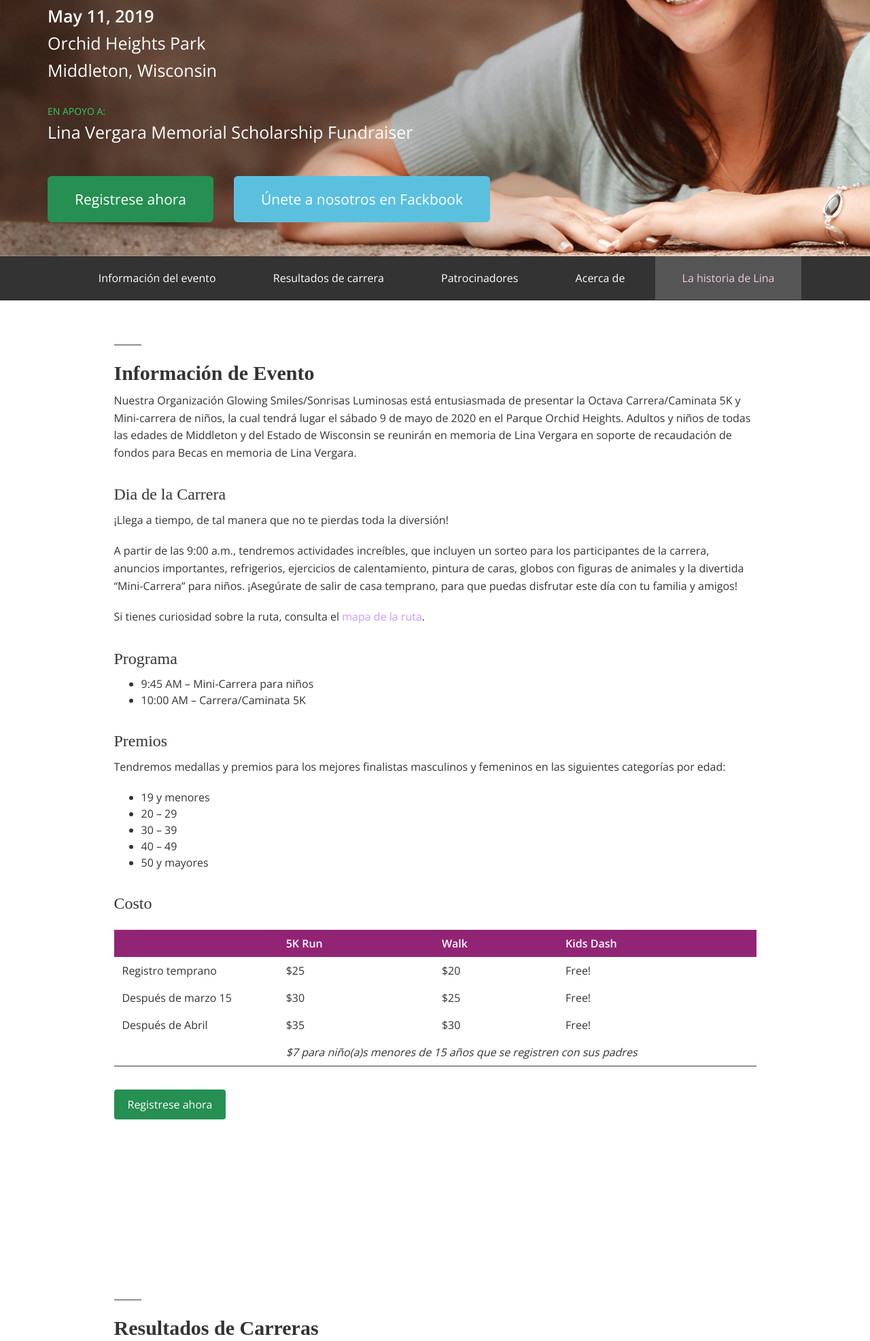
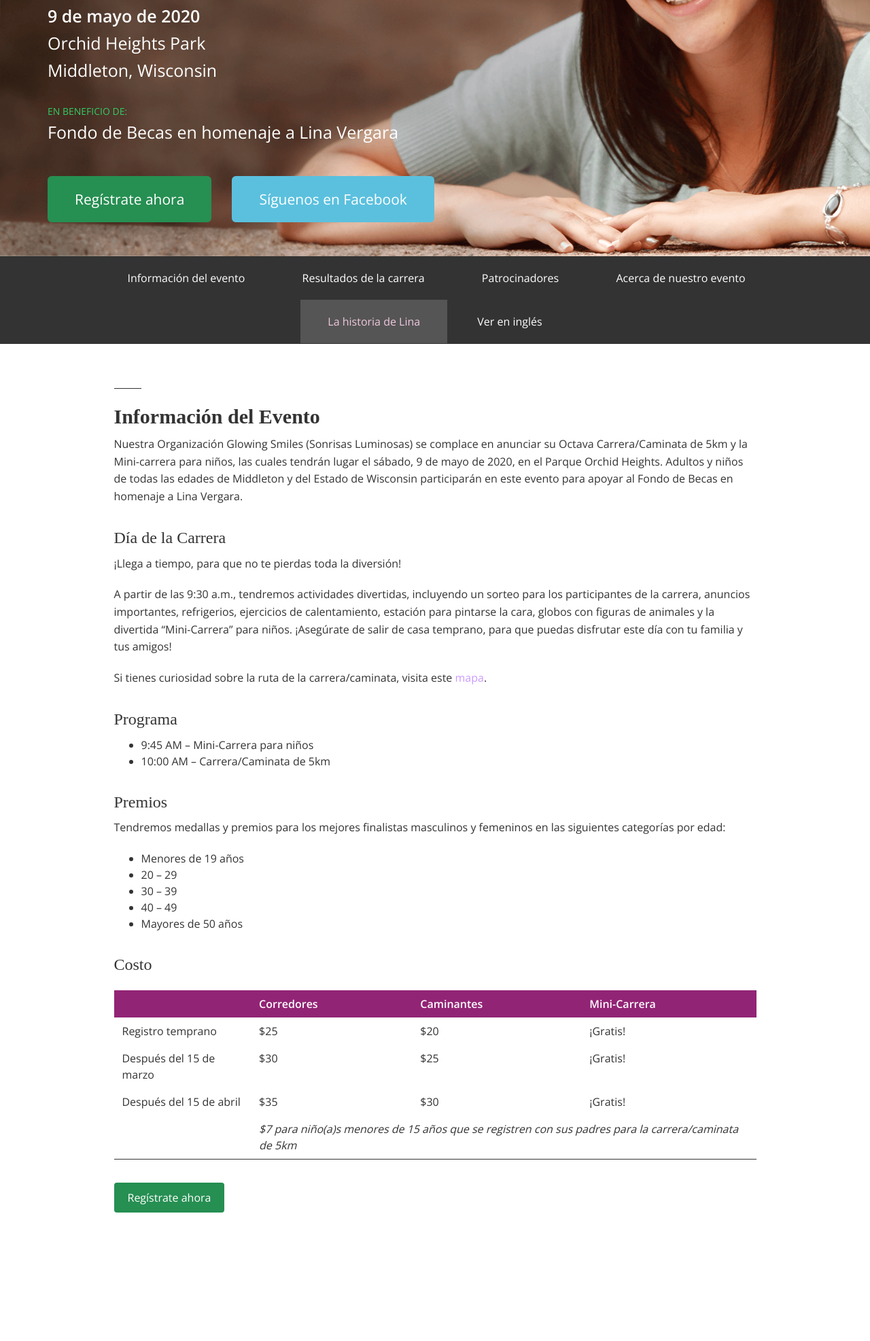
Before and after one commit to ryanwieseler/glowingsmiles, a plain HTML site: page index-esp.html in a window 1280 px wide. Shown: the part 302-2275 px from the top of the page at 68% size. Drawn offline with nearby package versions, Linux system fonts and the light colour scheme; a web font is replaced by a local one.

Commit message:
updates from Caty on spanish site

```diff
--- a/index-esp.html
+++ b/index-esp.html
@@ -26,12 +26,12 @@
 	<header>
 		<div class="jumbotron">
 			<div class="container">
-				<h1><img src="img/GlowingSmilesLogo.png" alt="Glowing Smiles" class="img-responsive" />Carrera/Caminata 5K<br>y Mini-carrera de niños</h1>
-				<p class="date">May 11, 2019</p>
+				<h1><img src="img/GlowingSmilesLogo.png" alt="Glowing Smiles" class="img-responsive" />Carrera/Caminata de 5km<br>y Mini-carrera de niños</h1>
+				<p class="date">9 de mayo de 2020</p>
 				<p class="location">Orchid Heights Park<br>Middleton, Wisconsin</p>
-				<span class="jumbotron-label">En apoyo a:</span>
-				<p>Lina Vergara Memorial Scholarship Fundraiser</p>
-				<a class="btn btn-primary btn-lg" href="https://www.signmeup.com/site/reg/register.aspx?fid=Q52V1H7" target="_blank" role="button">Registrese ahora</a><a class="btn btn-lg btn-info" href="https://www.facebook.com/pages/Glowing-Smiles-5k-and-Kids-Fun-Dash/377912885630641?fref=ts" target="_blank" role="button">Únete a nosotros en Fackbook</a>
+				<span class="jumbotron-label">En beneficio de:</span>
+				<p>Fondo de Becas en homenaje a Lina Vergara</p>
+				<a class="btn btn-primary btn-lg" href="https://www.signmeup.com/site/reg/register.aspx?fid=RW2VWG7" target="_blank" role="button">Regístrate ahora</a><a class="btn btn-lg btn-info" href="https://www.facebook.com/pages/Glowing-Smiles-5k-and-Kids-Fun-Dash/377912885630641?fref=ts" target="_blank" role="button">Síguenos en Facebook</a>
 			</div>
 		</div>
 	</header>
@@ -42,10 +42,11 @@
 					<ul class="nav navbar-nav">
 						<li><a href="#top" class="sm-logo">Home</a></li>
 						<li><a href="#eventinfo" class="active">Información del evento</a></li>
-            <li><a href="#results">Resultados de carrera</a></li>
+            <li><a href="#results">Resultados de la carrera</a></li>
 						<li><a href="#sponsors">Patrocinadores</a></li>
-						<li><a href="#about">Acerca de</a></li>
+						<li><a href="#about">Acerca de nuestro evento</a></li>
 						<li><a href="#linastory">La historia de Lina</a></li>
+            <li><a href="http://glowingsmiles.org/">Ver en inglés</a></li>
 					</ul>
 				</div>
 				</div>
@@ -57,71 +58,71 @@
 			<div class="col-md-10 col-md-offset-1">
 				<section  id="eventinfo">
 					<div class="lineDark"></div>
-					<h2>Información de Evento</h2>
-					<p>Nuestra Organización Glowing Smiles/Sonrisas Luminosas está entusiasmada de presentar la Octava Carrera/Caminata 5K y Mini-carrera de niños, la cual tendrá lugar el sábado 9 de mayo de 2020 en el Parque Orchid Heights. Adultos y niños de todas las edades de Middleton y del Estado de Wisconsin se reunirán en memoria de Lina Vergara en soporte de recaudación de fondos para Becas en memoria de Lina Vergara.</p>
-					<h3>Dia de la Carrera</h3>
-					<p>¡Llega a tiempo, de tal manera que no te pierdas toda la diversión!</p>
-					<p>A partir de las 9:00 a.m., tendremos actividades increíbles, que incluyen un sorteo para los participantes de la carrera, anuncios importantes, refrigerios, ejercicios de calentamiento, pintura de caras, globos con figuras de animales y la divertida “Mini-Carrera” para niños. ¡Asegúrate de salir de casa temprano, para que puedas disfrutar este día con tu familia y amigos!</p>
-          <p>Si tienes curiosidad sobre la ruta, consulta el <a href="img/GS Race-Walk Route.pdf" target="_blank">mapa de la ruta</a>.</p>
+					<h2>Información del Evento</h2>
+					<p>Nuestra Organización Glowing Smiles (Sonrisas Luminosas) se complace en anunciar su Octava Carrera/Caminata de 5km y la Mini-carrera para niños, las cuales tendrán lugar el sábado, 9 de mayo de 2020, en el Parque Orchid Heights. Adultos y niños de todas las edades de Middleton y del Estado de Wisconsin participarán en este evento para apoyar al Fondo de Becas en homenaje a Lina Vergara.</p>
+					<h3>Día de la Carrera</h3>
+					<p>¡Llega a tiempo, para que no te pierdas toda la diversión!</p>
+					<p>A partir de las 9:30 a.m., tendremos actividades divertidas, incluyendo un sorteo para los participantes de la carrera, anuncios importantes, refrigerios, ejercicios de calentamiento, estación para pintarse la cara, globos con figuras de animales y la divertida “Mini-Carrera” para niños. ¡Asegúrate de salir de casa temprano, para que puedas disfrutar este día con tu familia y tus amigos!</p>
+          <p>Si tienes curiosidad sobre la ruta de la carrera/caminata, visita este <a href="img/GS Race-Walk Route.pdf" target="_blank">mapa</a>.</p>
           <h3>Programa</h3>
 					<ul>
 						<li>9:45 AM &ndash; Mini-Carrera para niños</li>
-						<li>10:00 AM &ndash; Carrera/Caminata 5K</li>
+						<li>10:00 AM &ndash; Carrera/Caminata de 5km</li>
 					</ul>
           <h3>Premios</h3>
           <p>Tendremos medallas y premios para los mejores finalistas masculinos y femeninos en las siguientes categorías por edad:</p>
 					<ul>
-						<li>19 y menores</li>
+						<li>Menores de 19 años</li>
             <li>20 – 29</li>
             <li>30 – 39</li>
             <li>40 – 49</li>
-            <li>50 y mayores</li>
+            <li>Mayores de 50 años</li>
 					</ul>
 					<h3>Costo</h3>
 					<table class="table cost-table">
 						<tr>
               <th><strong>&nbsp;</strong></th>
-							<th><strong>5K Run</strong></th>
-              <th><strong>Walk</strong></th>
-							<th><strong>Kids Dash</strong></th>
+							<th><strong>Corredores</strong></th>
+              <th><strong>Caminantes</strong></th>
+							<th><strong>Mini-Carrera</strong></th>
 						</tr>
 						<tr>
 							<td>Registro temprano</td>
 							<td>$25</td>
               <td>$20</td>
-							<td>Free!</td>
+							<td>¡Gratis!</td>
 						</tr>
             <tr>
-              <td>Después de marzo 15</td>
+              <td>Después del 15 de marzo</td>
               <td>$30</td>
               <td>$25</td>
-              <td>Free!</td>
+              <td>¡Gratis!</td>
             </tr>
             <tr>
-              <td>Después de Abril</td>
+              <td>Después del 15 de abril</td>
               <td>$35</td>
               <td>$30</td>
-              <td>Free!</td>
+              <td>¡Gratis!</td>
             </tr>
 						<tr>
 							<td>&nbsp;</td>
-							<td colspan="3"><em>$7 para niño(a)s menores de 15 años que se registren con sus padres</em></td>
+							<td colspan="3"><em>$7 para niño(a)s menores de 15 años que se registren con sus padres para la carrera/caminata de 5km</em></td>
 						</tr>
 					</table>
-					<a href="https://www.signmeup.com/site/reg/register.aspx?fid=Q52V1H7" target="_blank" class="btn btn-primary" role="button">Registrese ahora</a>
+					<a href="https://www.signmeup.com/site/reg/register.aspx?fid=Q52V1H7" target="_blank" class="btn btn-primary" role="button">Regístrate ahora</a>
 				</section>
         <section id="results">
           <div class="lineDark"></div>
-          <h2>Resultados de Carreras</h2>
+          <h2>Resultados de la Carrera</h2>
           <h3>2019</h3>
           <table class="table current race-results-table">
             <tr>
               <th>&nbsp;</th>
-              <th class="col-w">Women</th>
-              <th>Men</th>
+              <th class="col-w">Mujeres</th>
+              <th>Hombres</th>
             </tr>
             <tr>
-              <td class="categories">19 y menores</td>
+              <td class="categories">Menores de 19</td>
               <td>Viviana Gonzales</td>
               <td>Marco Chavez</td>
             </tr>
@@ -141,13 +142,13 @@
               <td>Juan Espinoza</td>
             </tr>
             <tr>
-              <td class="categories">50 y mayores</td>
+              <td class="categories">Mayores de 50</td>
               <td>Jodi Ryan</td>
               <td>Dale Ruby</td>
             </tr>
           </table>
           <p>¡Felicitaciones a todos los participantes! Para ver tu tiempo, revisa los <a href="http://www.onlineraceresults.com/race/view_race.php?race_id=68288" target="_blank">resultados de la carrera</a> y mira las fotos del evento en nuestra <a href="https://www.facebook.com/pg/glowingsmiles5k/photos/?tab=album&album_id=2236160706472507" target="_blank">página de Facebook</a>.</p>
-          <h3>Resultados de la carrera anterior</h3>
+          <h3>Resultados de las carreras anteriores</h3>
           <table class="table race-results-table">
             <tr>
               <th>&nbsp;</th>
@@ -174,7 +175,7 @@
               <td>Hussain Harun</td>
             </tr>
             <tr>
-                <td colspan="3">Para ver su tiempo, revise los <a href="http://onlineraceresults.com/race/view_race.php?race_id=63596" target="_blank">resultados de la carrera</a>.</td>
+                <td colspan="3">Para ver tu tiempo, revisa los <a href="http://onlineraceresults.com/race/view_race.php?race_id=63596" target="_blank">resultados de la carrera</a>.</td>
             </tr>
             <tr class="race-results-year">
                 <th>&nbsp;</th>
@@ -193,10 +194,10 @@
             <tr>
               <td class="place">3o</td>
               <td>Bethany Phillips</td>
-              <td>Danny Chaves</td>
+              <td>Danny Chavez</td>
             </tr>
             <tr>
-                <td colspan="3">Para ver su tiempo, revise los <a href="http://www.racetecresults.com/Results.aspx?CId=16541&amp;RId=259" target="_blank">resultados de la carrera</a>.</td>
+                <td colspan="3">Para ver tu tiempo, revisa los <a href="http://www.racetecresults.com/Results.aspx?CId=16541&amp;RId=259" target="_blank">resultados de la carrera</a>.</td>
             </tr>
             <tr class="race-results-year">
                 <th>&nbsp;</th>
@@ -230,7 +231,7 @@
             <tr>
               <td class="place">2o</td>
               <td>Vanessa Theis</td>
-              <td>Danny Chaves</td>
+              <td>Danny Chavez</td>
             </tr>
             <tr>
               <td class="place">3o</td>
@@ -242,9 +243,9 @@
         <section  id="sponsors">
 					<div class="lineDark"></div>
 					<h2>Patrocinadores</h2>
-					<p>Si bien el objetivo principal de la carrera es unir a las personas, también es una oportunidad para retribuir a la comunidad. Como miembro importante de la comunidad empresarial local, estamos buscando tu apoyo. Únete a nosotros haciendo una contribución monetaria o donando un regalo a la Carrera / Caminata de 5K de Glowing Smiles.</p>
-					<p>Tienes la oportunidad de marcar una verdadera diferencia, al mismo tiempo que creas conocimiento de tu negocio. Tu donación monetaria apoyará la carrera y la Beca Lina Vergara Memorial, un evento comunitario con más de 350 participantes. Los certificados de regalo y la mercancía recibida se utilizan como incentivos para los principales participantes y, a cambio, atraerán personas a tu negocio.</p>
-					<a href="mailto:glowingsmiles5k@gmail.com" target="_blank" class"btn btn-primary" role="button" class="btn btn-primary">Hágase Patrocinador</a>
+					<p>Si bien el objetivo principal de la carrera es reunir a las personas, también es una oportunidad para contribuir a la comunidad. Como miembro importante de la comunidad empresarial local, estamos buscando tu apoyo. Únete a nosotros haciendo una contribución monetaria o donando un regalo a la Carrera / Caminata de 5km de Glowing Smiles.</p>
+					<p>Tienes la oportunidad de marcar una verdadera diferencia, mientras promocionas tu negocio. Al realizar una donación monetaria, estarás apoyando a nuestra carrera, un evento comunitario con más de 350 participantes, la misma que recauda fondos para la Beca en honor a Lina Vergara. Los certificados de regalo y la mercancía recibida se utilizan como incentivos para los mejores participantes y, a cambio, atraerán gente a tu negocio.</p>
+					<a href="mailto:glowingsmiles5k@gmail.com" target="_blank" class"btn btn-primary" role="button" class="btn btn-primary">Sé un Patrocinador</a>
 					<h3>Platino</h3>
           <div class="row platinum">
             <div class="col-xs-6 col-sm-3 col-md-3 col-lg-3"><img src="img/sponsors/culvers.png" alt="Culver's Middleton" class="img-responsive center-block" /><p class="location text-center">Middleton</p></div>
@@ -308,8 +309,8 @@
 			<div class="col-md-9 col-md-offset-1">
 				<section  id="about">
 					<div class="lineDark"></div>
-					<h2>Acerca de</h2>
-          <p>La carrera / caminata Glowing Smiles 5k y diversión para niños es una recaudación de fondos para la Beca Lina Vergara Memorial. A Lina le apasionaba enseñar y atender las necesidades de todos. La beca beneficiará a los estudiantes de educación primaria de la Universidad de Wisconsin Oshkosh, quienes comparten el deseo de Lina de enseñar y ayudar a otros.</p>
+					<h2>Acerca de nuestro evento</h2>
+          <p>La Carrera / Caminata Glowing Smiles 5k y la Mini-Carrera para niños son una recaudación de fondos para la Beca en homenaje a Lina Vergara. A Lina le apasionaba enseñar y atender las necesidades de todos. La beca beneficiará a los estudiantes de educación primaria de la Universidad de Wisconsin Oshkosh, quienes comparten el deseo de Lina de enseñar y ayudar a otros.</p>
           <p>Además, la Beca Lina Vergara Memorial también está disponible para estudiantes de Middleton High School, que planean asistir a una institución universitaria por 4 años en busca de un título en educación.</p>
           <p>Queremos agradecer a los participantes y patrocinadores anteriores desde el fondo de nuestros corazones por su tremendo apoyo. Su contribución no solo ha sido un homenaje a nuestra hija y hermana Lina, sino que también beneficiará a los futuros maestros.</p>
           <p>¡Gracias a su generosa donación, pudimos otorgar la Beca Lina Vergara Memorial Endowment 2018 a los estudiantes de UW Oshkosh Rachel Whitrock y Hannah Merlo, y la Beca Lina Vergara Memorial 2018 a Holly Essert y Morgan Pence de Middleton High School!</p>
@@ -322,7 +323,7 @@
 				<section  id="linastory">
 					<div class="lineDark"></div>
 					<h2>La historia de Lina</h2>
-					<p>Lina tenía solo 20 años cuando un accidente le quitó la vida mientras hacía rafting en el río Wolf. Amaba la vida y la naturaleza, y tenía una pasión especial por los niños. Lina quería convertirse en maestra de tercer grado, por lo que después de graduarse de Middleton High School, se inscribió en UW-Oshkosh y estaba a punto de comenzar su tercer año. Una vez que se graduara, su objetivo era enseñar a los niños y alentarlos a construir un mundo mejor. Siga el siguiente enlace para obtener más información sobre las tres acciones que la familia de Lina decidió tomar después de su repentina partida.</p><a href="http://www.linavergara.com" target="_blank" class="btn btn-primary" role="button">Lina Vergara.com</a>
+					<p>Lina tenía solo 20 años cuando un accidente le quitó la vida mientras hacía rafting en el río Wolf. Amaba la vida y la naturaleza, y tenía una pasión especial por los niños. Lina quería convertirse en maestra de tercer grado, por lo que después de graduarse de Middleton High School, se inscribió en UW-Oshkosh y estaba a punto de comenzar su tercer año. Una vez que se graduara, su objetivo era enseñar a los niños y alentarlos a construir un mundo mejor. Visita el siguiente enlace para obtener más información sobre las tres acciones que la familia de Lina decidió tomar después de su repentina partida.</p><a href="http://www.linavergara.com" target="_blank" class="btn btn-primary" role="button">Lina Vergara.com</a>
 				</section>
 			</div>
 		</div>
```
Also changed, not shown: index.html (+8 -7 lines).
